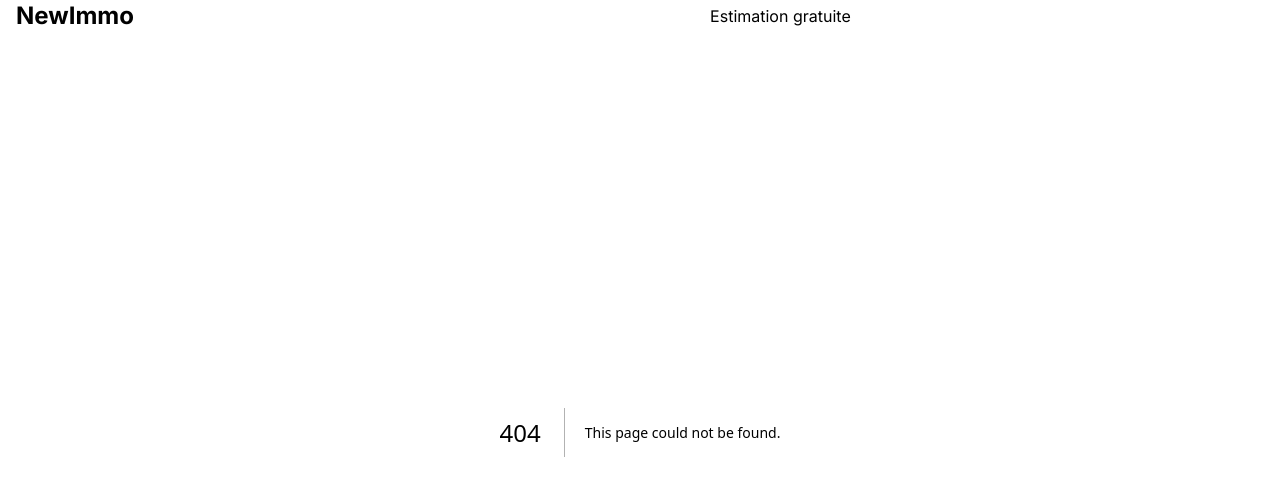
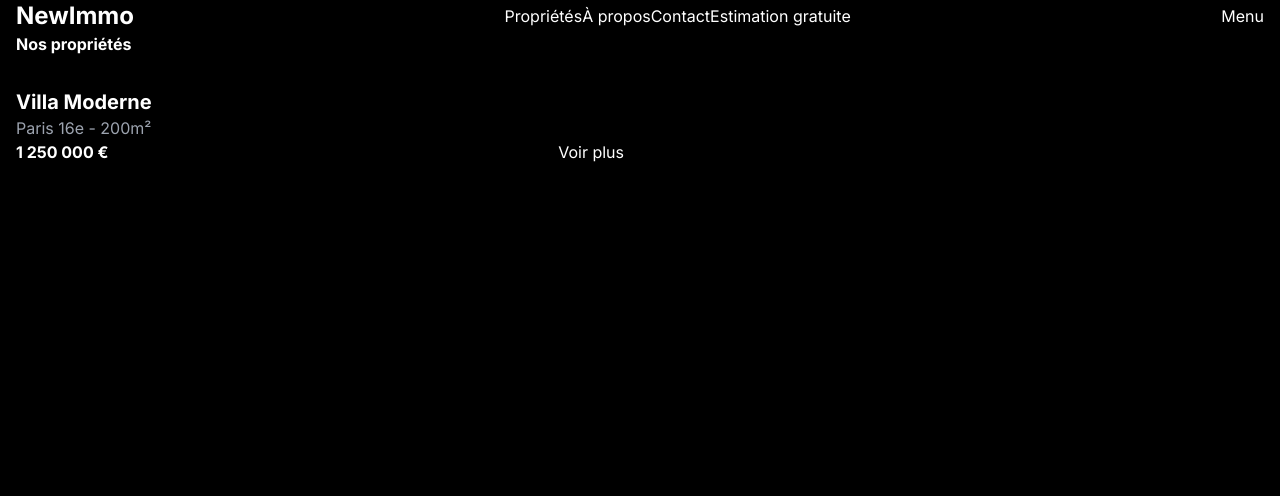
Before and after one commit to mamou000/newimmo, a Next.js app: page /properties in a window 1280 px wide. Before the commit this address had no page. Shown: the top 496 px of the page. Built offline with nearby package versions, Linux system fonts and the light colour scheme.

Commit message:
Add properties page

```diff
--- /dev/null
+++ b/app/properties/page.tsx
@@ -0,0 +1,25 @@
+export default function PropertiesPage() {
+  return (
+    <main className="min-h-screen pt-24">
+      <div className="container mx-auto px-4">
+        <h1 className="text-4xl font-bold text-white mb-8">Nos propriétés</h1>
+
+        {/* Grid de propriétés */}
+        <div className="grid grid-cols-1 md:grid-cols-2 lg:grid-cols-3 gap-8">
+          {/* Propriété */}
+          <div className="card">
+            <div className="aspect-video bg-gray-800 rounded-lg mb-4">
+              {/* Image placeholder */}
+            </div>
+            <h3 className="text-xl font-bold text-white mb-2">Villa Moderne</h3>
+            <p className="text-gray-400">Paris 16e - 200m²</p>
+            <div className="mt-4 flex items-center justify-between">
+              <span className="text-orange-500 font-bold">1 250 000 €</span>
+              <button className="btn-secondary">Voir plus</button>
+            </div>
+          </div>
+        </div>
+      </div>
+    </main>
+  )
+}
```
